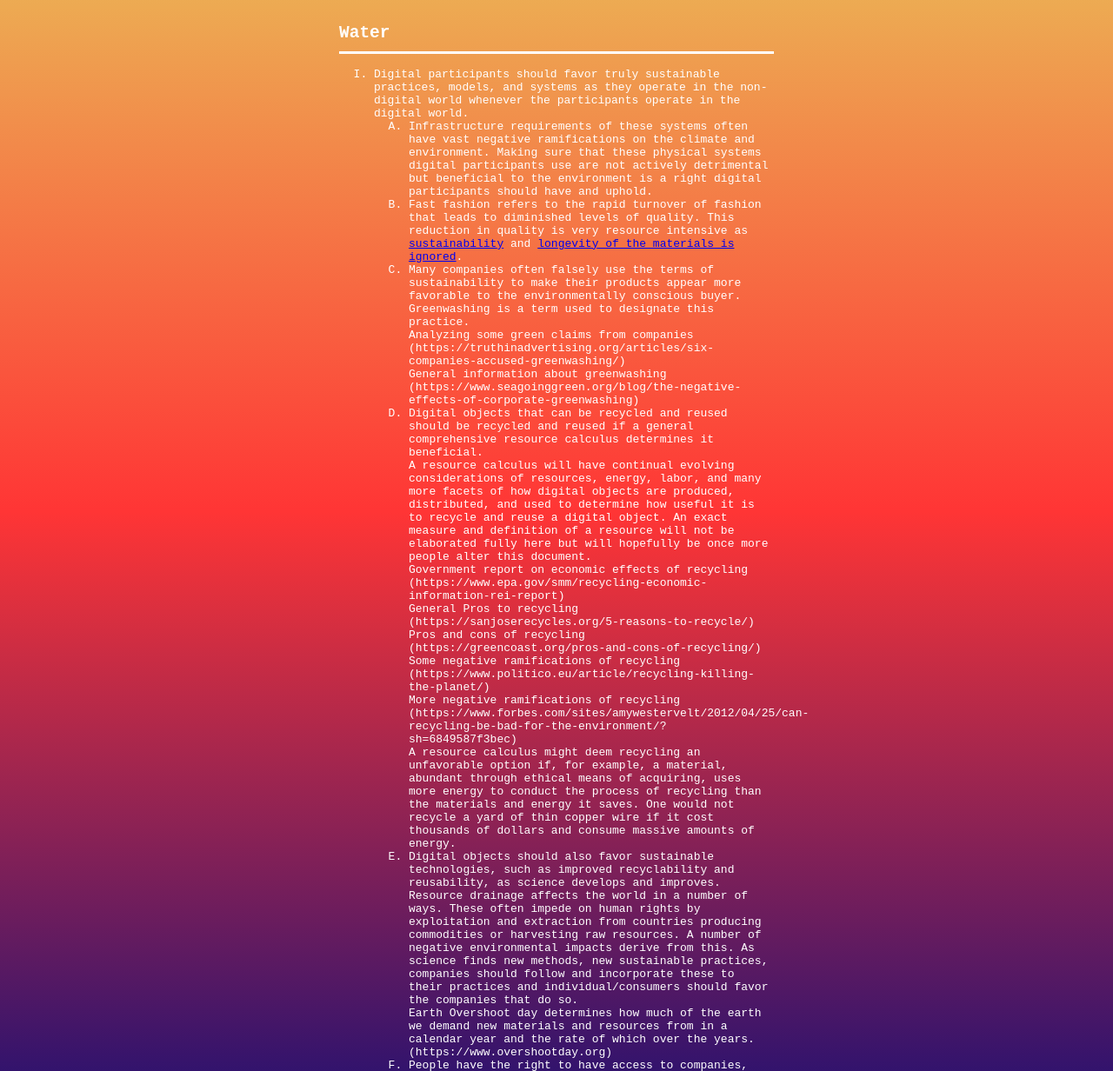
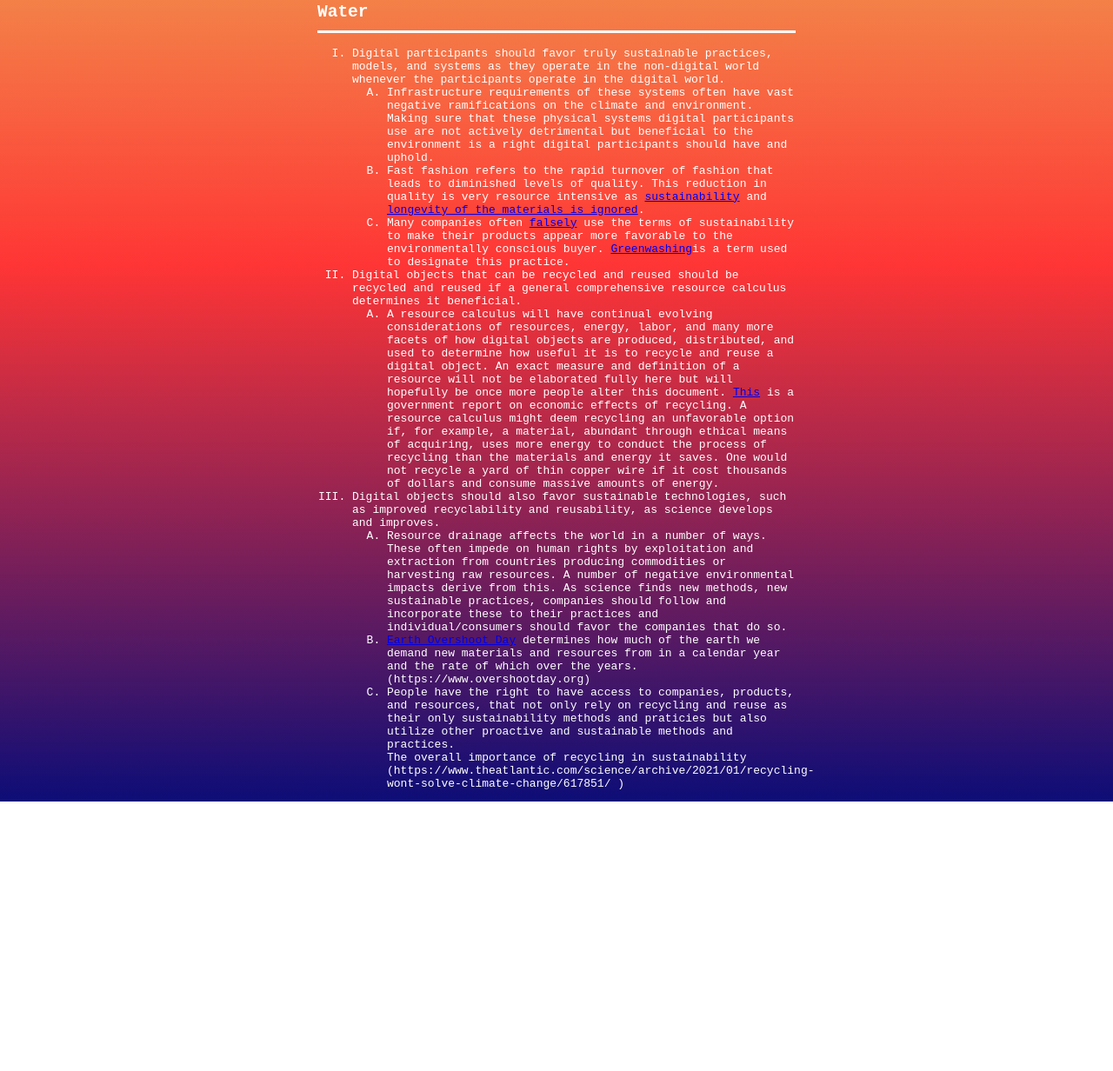
Before and after one commit to net-art-uchicago/DHR-Ecology, a plain HTML site: page index.html in a window 1280 px wide. Shown: the part 892-2124 px from the top of the page at 87% size. After the commit the page ends 1814 px from the top, so only its background shows below. Drawn offline with Linux system fonts and the light colour scheme.

Commit message:
formatting water section

```diff
--- a/index.html
+++ b/index.html
@@ -50,20 +50,14 @@
             <OL TYPE='A'>
               <LI>Infrastructure requirements of these systems often have vast negative ramifications on the climate and environment. Making sure that these physical systems digital participants use are not actively detrimental but beneficial to the environment is a right digital participants should have and uphold. <br>
               <LI>Fast fashion refers to the rapid turnover of fashion that leads to diminished levels of quality. This reduction in quality is very resource intensive as <a href='https://hbr.org/2022/01/the-myth-of-sustainable-fashion'>sustainability</a> and <a href='https://www.downtoearth.org.in/blog/environment/the-deception-of-greenwashing-in-fast-fashion-75557'>longevity of the materials is ignored</a>. <br>
-              <LI>Many companies often falsely use the terms of sustainability to make their products appear more favorable to the environmentally conscious buyer. Greenwashing is a term used to designate this practice. <br>
-        Analyzing some green claims from companies (https://truthinadvertising.org/articles/six-companies-accused-greenwashing/)<br>
-        General information about greenwashing (https://www.seagoinggreen.org/blog/the-negative-effects-of-corporate-greenwashing)<br>
+              <LI>Many companies often <a href="https://truthinadvertising.org/articles/six-companies-accused-greenwashing/">falsely</a> use the terms of sustainability to make their products appear more favorable to the environmentally conscious buyer. <a href='https://www.seagoinggreen.org/blog/the-negative-effects-of-corporate-greenwashing'>Greenwashing</a>is a term used to designate this practice. <br></OL>
         <LI>Digital objects that can be recycled and reused should be recycled and reused if a general comprehensive resource calculus determines it beneficial. <br>
-        A resource calculus will have continual evolving considerations of resources, energy, labor, and many more facets of how digital objects are produced, distributed, and used to determine how useful it is to recycle and reuse a digital object. An exact measure and definition of a resource will not be elaborated fully here but will hopefully be once more people alter this document.<br>
-        Government report on economic effects of recycling (https://www.epa.gov/smm/recycling-economic-information-rei-report)<br>
-        General Pros to recycling (https://sanjoserecycles.org/5-reasons-to-recycle/)<br>
-        Pros and cons of recycling (https://greencoast.org/pros-and-cons-of-recycling/)<br>
-        Some negative ramifications of recycling (https://www.politico.eu/article/recycling-killing-the-planet/) <br>
-        More negative ramifications of recycling (https://www.forbes.com/sites/amywestervelt/2012/04/25/can-recycling-be-bad-for-the-environment/?sh=6849587f3bec)<br>
-        A resource calculus might deem recycling an unfavorable option if, for example, a material, abundant through ethical means of acquiring, uses more energy to conduct the process of recycling than the materials and energy it saves. One would not recycle a yard of thin copper wire if it cost thousands of dollars and consume massive amounts of energy.<br>
+            <OL TYPE='A'>
+              <LI>A resource calculus will have continual evolving considerations of resources, energy, labor, and many more facets of how digital objects are produced, distributed, and used to determine how useful it is to recycle and reuse a digital object. An exact measure and definition of a resource will not be elaborated fully here but will hopefully be once more people alter this document. <a href='https://www.epa.gov/smm/recycling-economic-information-rei-report'>This</a> is a government report on economic effects of recycling. A resource calculus might deem recycling an unfavorable option if, for example, a material, abundant through ethical means of acquiring, uses more energy to conduct the process of recycling than the materials and energy it saves. One would not recycle a yard of thin copper wire if it cost thousands of dollars and consume massive amounts of energy.<br></OL>
         <LI>Digital objects should also favor sustainable technologies, such as improved recyclability and reusability, as science develops and improves. <br>
-        Resource drainage affects the world in a number of ways. These often impede on human rights by exploitation and extraction from countries producing commodities or harvesting raw resources. A number of negative environmental impacts derive from this. As science finds new methods, new sustainable practices, companies should follow and incorporate these to their practices and individual/consumers should favor the companies that do so. <br>
-        Earth Overshoot day determines how much of the earth we demand new materials and resources from in a calendar year and the rate of which over the years. (https://www.overshootday.org)<br>
+            <OL TYPE='A'>
+              <LI>Resource drainage affects the world in a number of ways. These often impede on human rights by exploitation and extraction from countries producing commodities or harvesting raw resources. A number of negative environmental impacts derive from this. As science finds new methods, new sustainable practices, companies should follow and incorporate these to their practices and individual/consumers should favor the companies that do so. <br>
+              <LI><a href="https://www.overshootday.org">Earth Overshoot Day</a> determines how much of the earth we demand new materials and resources from in a calendar year and the rate of which over the years. (https://www.overshootday.org)<br>
         <LI>People have the right to have access to companies, products, and resources, that not only rely on recycling and reuse as their only sustainability methods and praticies but also utilize other proactive and sustainable methods and practices. <br>
         The overall importance of recycling in sustainability (https://www.theatlantic.com/science/archive/2021/01/recycling-wont-solve-climate-change/617851/ )</OL>
 </article>
--- a/style.css
+++ b/style.css
@@ -4,7 +4,7 @@ body {
   }
 
 article {
-    max-width: 500px;
+    max-width: 550px;
     margin: 0 auto;
     color: rgb(255, 255, 255);
   }
```
